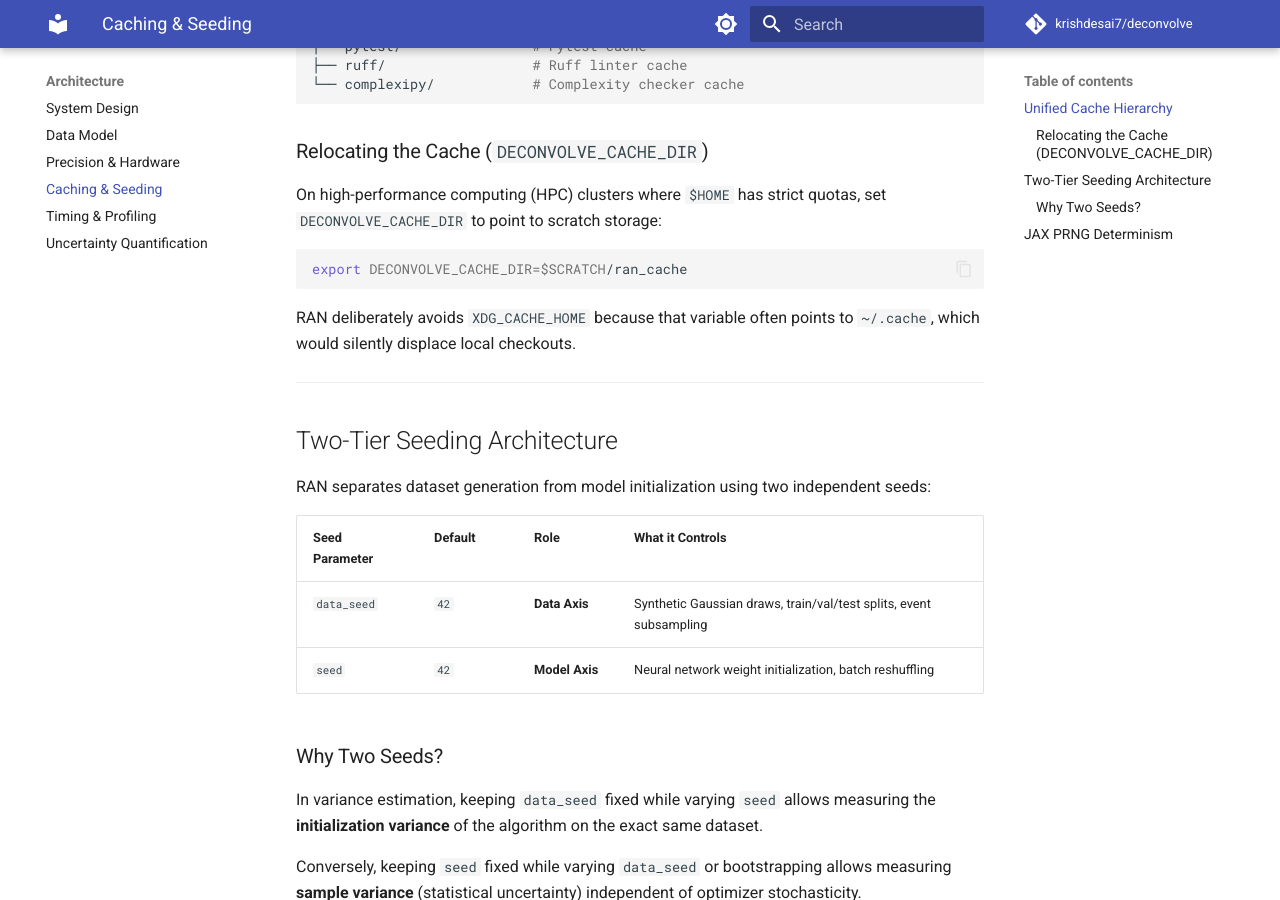
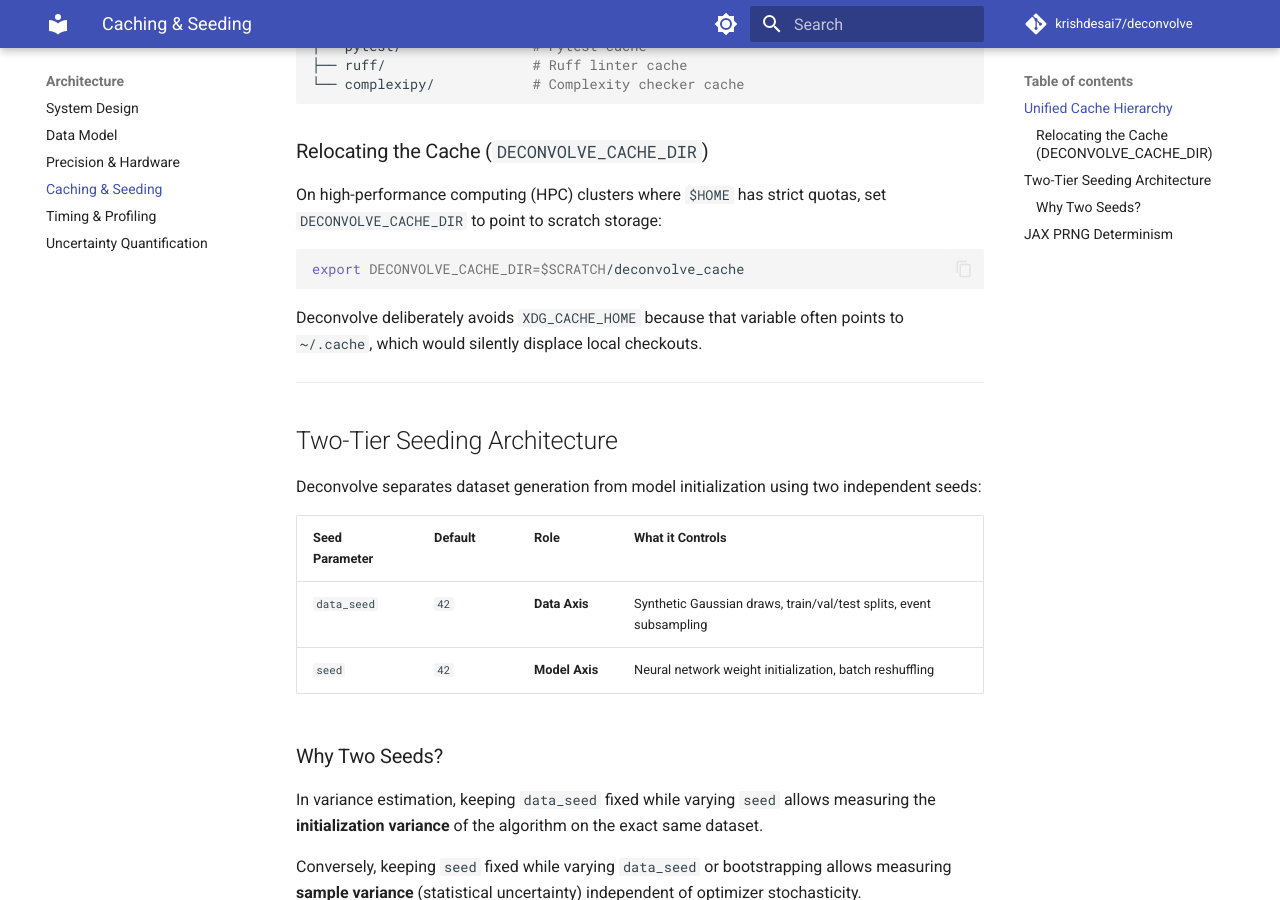
Before and after one commit to krishdesai7/RANv4, an MkDocs documentation site: the page built from docs/architecture/caching-seeding.md, in a window 1280 px wide and 900 px high, scrolled down 513 px. Built offline with MkDocs 1.6.1 and Material for MkDocs 9.7.7, drawn with Linux system fonts in a browser that asks for light colours; comment, search, counter and statistics services are not loaded.

Commit message:
refactor: update documentation and references from 'RAN' to 'Deconvolve' in tilt.py, overview.md, and caching-seeding.md for consistency and clarity

````diff
--- a/docs/architecture/caching-seeding.md
+++ b/docs/architecture/caching-seeding.md
@@ -23,16 +23,16 @@ All regenerable artifacts share a common cache root configured by `deconvolve.co
 On high-performance computing (HPC) clusters where `$HOME` has strict quotas, set `DECONVOLVE_CACHE_DIR` to point to scratch storage:
 
 ```shell
-export DECONVOLVE_CACHE_DIR=$SCRATCH/ran_cache
+export DECONVOLVE_CACHE_DIR=$SCRATCH/deconvolve_cache
 ```
 
-RAN deliberately avoids `XDG_CACHE_HOME` because that variable often points to `~/.cache`, which would silently displace local checkouts.
+Deconvolve deliberately avoids `XDG_CACHE_HOME` because that variable often points to `~/.cache`, which would silently displace local checkouts.
 
 ---
 
 ## Two-Tier Seeding Architecture
 
-RAN separates dataset generation from model initialization using two independent seeds:
+Deconvolve separates dataset generation from model initialization using two independent seeds:
 
 | Seed Parameter | Default | Role           | What it Controls                                                   |
 | :------------- | :------ | :------------- | :----------------------------------------------------------------- |
````
Also changed, not shown: docs/api/overview.md (+1 -1 lines), 1 other file.
